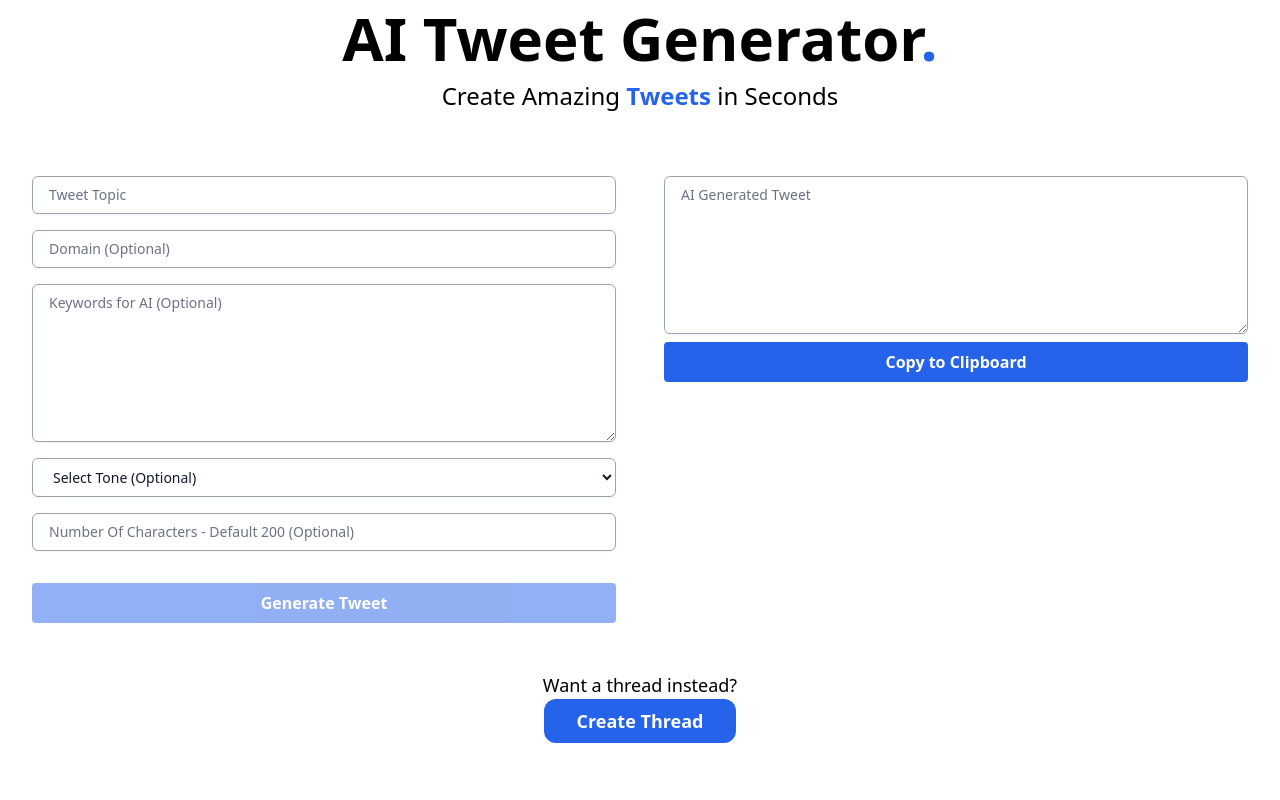
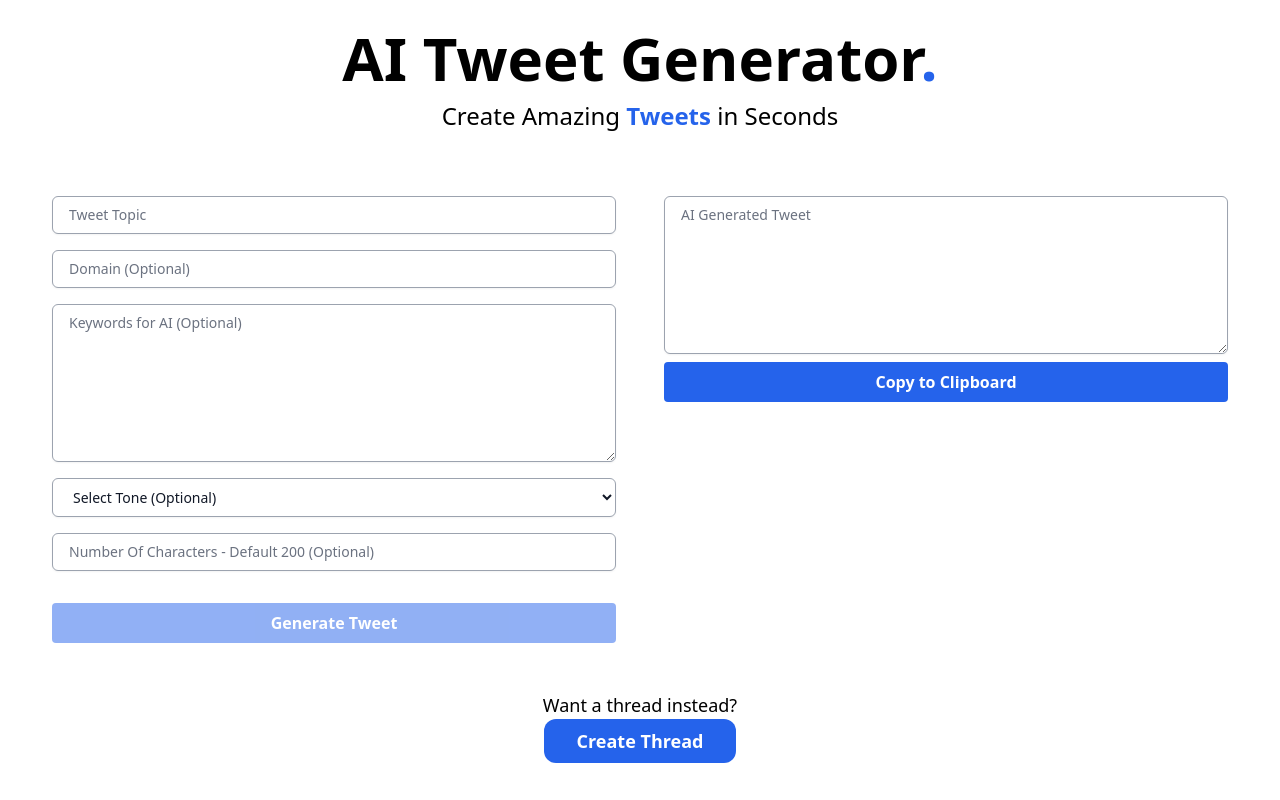
Before and after one commit to Shivamagr1812/AI-Tweet-Generator, a Next.js app: page / in a window 1280 px wide. Built offline with nearby package versions, Linux system fonts and the light colour scheme.

Commit message:
added padding

```diff
--- a/src/pages/index.js
+++ b/src/pages/index.js
@@ -20,7 +20,7 @@ export default function Home() {
         <meta name="viewport" content="width=device-width, initial-scale=1" />
         <link rel="icon" href="/favicon.ico" />
       </Head>
-      <main className={"bg-white min-h-screen "}>
+      <main className={"bg-white min-h-screen p-5"}>
         <div className="flex flex-col items-center justify-center px-4 py-2">
           <h1 className="text-4xl md:text-6xl font-bold">
             AI Tweet Generator
```
